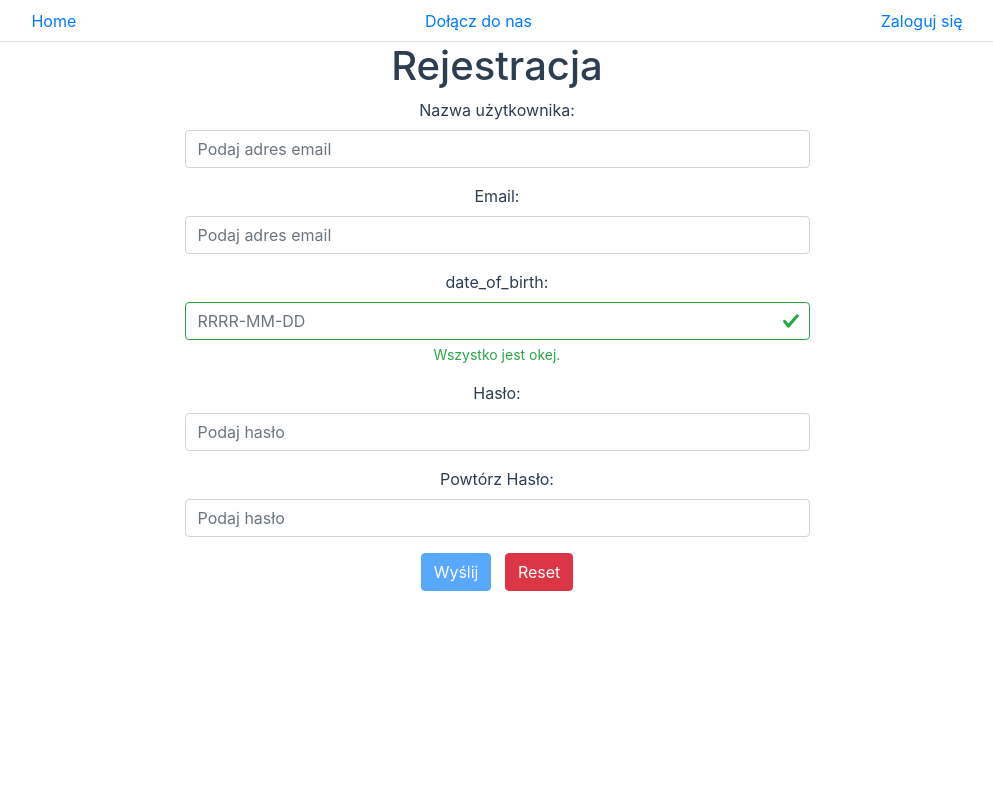
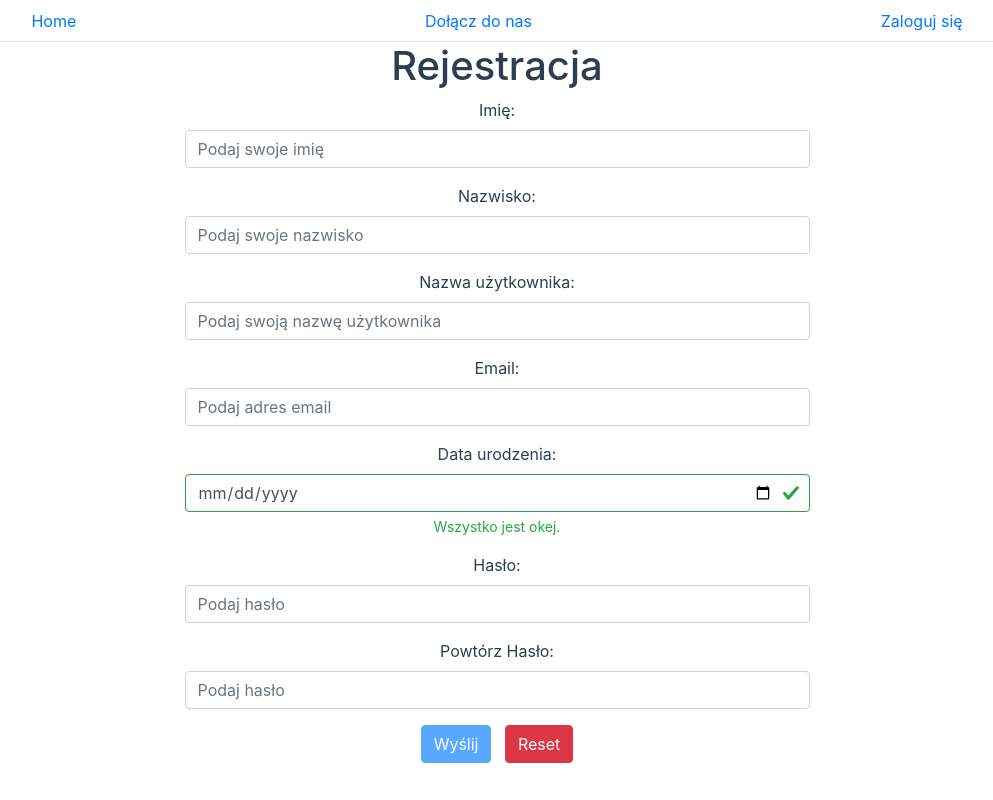
Before and after one commit to winone44/frontend-vue2-mst, a Vue app: page /register in a window 1280 px wide. Shown: the whole page, without its empty margins (143-1136 px from the left). Built offline with nearby package versions, Linux system fonts and the light colour scheme.

Commit message:
register form update and add username string in video

```diff
--- a/src/components/Tiktok.vue
+++ b/src/components/Tiktok.vue
@@ -16,7 +16,7 @@
     </div>
 
     <div class="user-button">
-      <router-link :to="{path: '/user/' + user.id + '/'}" tag="a" >@{{user.id}}</router-link>
+      <router-link :to="{path: '/user/' + user.id + '/'}" tag="a" >@{{user.username}}</router-link>
     </div>
 
     <div class="title">
--- a/src/main.js
+++ b/src/main.js
@@ -13,13 +13,13 @@ import 'bootstrap/dist/css/bootstrap.css'
 import 'bootstrap-vue/dist/bootstrap-vue.css'
 
 import Vuelidate from 'vuelidate'
-Vue.use(Vuelidate)
+
 
 Vue.use(BootstrapVue);
 Vue.use(BootstrapVueIcons)
 Vue.config.productionTip = false
 Vue.use(VueAxios, axios)
-
+Vue.use(Vuelidate)
 
 new Vue({
   router,
--- a/src/store/index.js
+++ b/src/store/index.js
@@ -5,6 +5,8 @@ import router from "@/router";
 import qs from "qs";
 
 Vue.use(Vuex)
+
+const API_URL = "http://192.168.0.182:8000/api/";
 
 export default new Vuex.Store({
   state: {
@@ -64,7 +66,7 @@ export default new Vuex.Store({
     async login({commit, dispatch}, payload) {
       try {
         console.log(payload);
-        let response = await axios.post('http://192.168.0.182:8000/api/users/accounts/login', qs.stringify(payload))
+        let response = await axios.post(`${API_URL}users/accounts/login`, qs.stringify(payload))
         console.log(response);
         console.log(response.data.localId);
         commit('auth', {
@@ -126,7 +128,7 @@ export default new Vuex.Store({
     },
     async register({commit}, payload) {
       try {
-        let response = await axios.post('http://192.168.0.182:8000/api/users/accounts/register', qs.stringify(payload))
+        let response = await axios.post(`${API_URL}users/accounts/register`, qs.stringify(payload))
         console.log(response);
         router.push({name: 'login'})
 
@@ -140,7 +142,7 @@ export default new Vuex.Store({
     },
     async addFriend({state}, payload) {
       try {
-        let {data} = await axios.post('http://192.168.0.182:8000/api/users/accounts/friend/', payload)
+        let {data} = await axios.post(`${API_URL}users/accounts/friend/`, payload)
         console.log(data);
         console.log(state.userId);
       } catch (e) {
@@ -152,7 +154,7 @@ export default new Vuex.Store({
         return;
       }
       try {
-        let {data} = await axios.get('http://192.168.0.182:8000/api/users/accounts/friend/' + state.userId + '/');
+        let {data} = await axios.get(`${API_URL}users/accounts/friend/` + state.userId + '/');
         console.log('zrobione')
         commit('setFriends', Object.values(data))
       } catch(e) {
@@ -164,7 +166,7 @@ export default new Vuex.Store({
         return;
       }
       try {
-        await axios.delete('http://192.168.0.182:8000/api/users/accounts/friend/', { data: payload });
+        await axios.delete(`${API_URL}users/accounts/friend/`, { data: payload });
       } catch(e) {
         console.log(e)
       }
@@ -174,7 +176,7 @@ export default new Vuex.Store({
         return;
       }
       try {
-        let {data} = await axios.get('http://192.168.0.182:8000/api/users/accounts/person/');
+        let {data} = await axios.get(`${API_URL}users/accounts/person/`);
         commit('setPeople', Object.values(data))
       } catch(e) {
         console.log(e)
@@ -185,7 +187,7 @@ export default new Vuex.Store({
         return;
       }
       try {
-        let {data} = await axios.get('http://192.168.0.182:8000/api/users/accounts/person/' + payload.id + '/');
+        let {data} = await axios.get(`${API_URL}users/accounts/person/` + payload.id + '/');
         console.log(data)
         commit('setPerson', data)
       } catch(e) {
@@ -197,7 +199,7 @@ export default new Vuex.Store({
         return;
       }
       try {
-        let {data} = await axios.get('http://192.168.0.182:8000/api/users/messages/inbox/', {params: payload});
+        let {data} = await axios.get(`${API_URL}users/messages/inbox/`, {params: payload});
         console.log(data)
         commit('setMessages', Object.values(data))
       } catch(e) {
@@ -209,7 +211,7 @@ export default new Vuex.Store({
         return;
       }
       try {
-        let {data} = await axios.get('http://192.168.0.182:8000/api/users/messages/', {params: payload});
+        let {data} = await axios.get(`${API_URL}/users/messages/`, {params: payload});
         console.log(data)
         commit('setMessages', Object.values(data))
       } catch(e) {
@@ -218,7 +220,7 @@ export default new Vuex.Store({
     },
     async sendMessages({commit}, payload) {
       try {
-        let {data} = await axios.post('http://192.168.0.182:8000/api/users/messages/', payload)
+        let {data} = await axios.post(`${API_URL}users/messages/`, payload)
         console.log(data);
         commit('addMessages', data)
         //console.log(state.userId);
@@ -231,7 +233,7 @@ export default new Vuex.Store({
         return;
       }
       try {
-        let {data} = await axios.post('http://192.168.0.182:8000/api/users/video/add/', payload)
+        let {data} = await axios.post(`${API_URL}users/video/add/`, payload)
         console.log(data);
 
         //console.log(state.userId);
@@ -244,7 +246,7 @@ export default new Vuex.Store({
         return;
       }
       try {
-        let {data} = await axios.get('http://192.168.0.182:8000/api/users/video/add/')
+        let {data} = await axios.get(`${API_URL}users/video/add/`)
         console.log(data);
         commit('addVideos', data)
         //console.log(state.userId);
--- a/src/views/main/Register.vue
+++ b/src/views/main/Register.vue
@@ -5,6 +5,44 @@
       <b-row>
         <b-col sm="6" offset-sm="3">
           <b-form @submit="onSubmit" @reset="onReset">
+            <b-form-group
+              label="Imię:"
+              label-for="firstName"
+              >
+              <b-form-input
+                  id="firstName"
+                  type="text"
+                  v-model="firstName"
+                  @input="$v.firstName.$model = $event.trim()"
+                  :state="!$v.firstName.$dirty ? null : !$v.firstName.$error"
+                  required
+                  placeholder="Podaj swoje imię " />
+              <b-form-invalid-feedback>
+                <span v-if="!$v.firstName.required">To pole jest wymagane. </span>
+              </b-form-invalid-feedback>
+              <b-form-valid-feedback>
+                <span>Wszystko jest okej. </span>
+              </b-form-valid-feedback>
+            </b-form-group>
+            <b-form-group
+                label="Nazwisko:"
+                label-for="lastName"
+            >
+              <b-form-input
+                  id="lastName"
+                  type="text"
+                  v-model="lastName"
+                  @input="$v.lastName.$model = $event.trim()"
+                  :state="!$v.lastName.$dirty ? null : !$v.lastName.$error"
+                  required
+                  placeholder="Podaj swoje nazwisko" />
+              <b-form-invalid-feedback>
+                <span v-if="!$v.lastName.required">To pole jest wymagane. </span>
+              </b-form-invalid-feedback>
+              <b-form-valid-feedback>
+                <span>Wszystko jest okej. </span>
+              </b-form-valid-feedback>
+            </b-form-group>
             <b-form-group
                     label="Nazwa użytkownika:"
                     label-for="username"
@@ -16,7 +54,7 @@
                       @input="$v.username.$model = $event.trim()"
                       :state="!$v.username.$dirty ? null : !$v.username.$error"
                       required
-                      placeholder="Podaj adres email" />
+                      placeholder="Podaj swoją nazwę użytkownika" />
               <b-form-invalid-feedback>
                 <span v-if="!$v.username.required">To pole jest wymagane. </span>
               </b-form-invalid-feedback>
@@ -46,17 +84,17 @@
             </b-form-group>
 
             <b-form-group
-                label="date_of_birth:"
+                label="Data urodzenia:"
                 label-for="date_of_birth"
             >
               <b-form-input
                   id="date_of_birth"
-                  type="text"
+                  type="date"
                   v-model="date_of_birth"
                   @input="$v.date_of_birth.$model = $event.trim()"
                   :state="!$v.date_of_birth ? null : !$v.date_of_birth.$error"
                   required
-                  placeholder="RRRR-MM-DD" />
+                  />
               <b-form-invalid-feedback>
                 <span v-if="!$v.date_of_birth.required">To pole jest wymagane. </span>
               </b-form-invalid-feedback>
@@ -126,10 +164,23 @@
   import { required, minLength, email } from 'vuelidate/lib/validators'
   // import authAxios from "@/auth-axios";
 
+  function minAge(age) {
+    return function(value) {
+      if (!value) return true
+      const dateOfBirth = new Date(value)
+      const currentDate = new Date()
+      const ageDifference = currentDate - dateOfBirth
+      const ageInYears = ageDifference / (365.25 * 24 * 60 * 60 * 1000)
+      return ageInYears >= age
+    }
+  }
+
   export default {
     name: 'register-main',
     data(){
       return {
+        firstName: '',
+        lastName: '',
         username: '',
         email: '',
         password: '',
@@ -138,6 +189,12 @@
       }
     },
     validations: {
+      firstName: {
+        required
+      },
+      lastName: {
+        required
+      },
       username: {
         required
       },
@@ -154,19 +211,21 @@
         minLength: minLength(8)
       },
       date_of_birth: {
-        required
+        required,
+        minAge: minAge(13)
       }
     },
     methods: {
       async onSubmit(event){
         event.preventDefault();
         await this.$store.dispatch('register', {
+          firstName: this.firstName,
+          lastName: this.lastName,
           username: this.username,
           email: this.email,
           password: this.password,
           password2: this.password2,
           date_of_birth: this.date_of_birth
-
         })
       },
       onReset(event){
```
